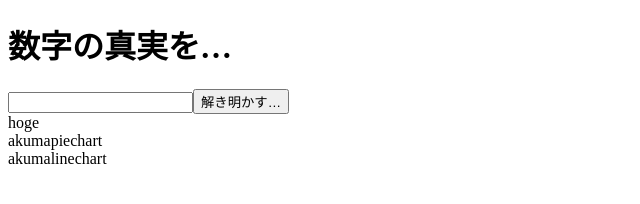
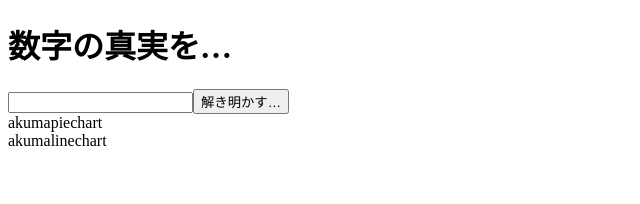
Before and after one commit to takuminish/666tool-React, a React (Create React App) app: page / in a window 1280 px wide. Shown: the top 204 px of the page, without its empty margins (0-640 px from the left). Built offline with nearby package versions, Linux system fonts and the light colour scheme.

Commit message:
入力した値の正負によって結果を変える

```diff
--- /dev/null
+++ b/src/components/AkumaResult.js
@@ -0,0 +1,16 @@
+import React from 'react'
+import AkumaView from './AkumaView'
+import AkumaChart from './AkumaChart';
+
+class AkumaResult extends React.Component {
+
+    render() {
+        const {inputValue} = this.props;
+        return(
+            <div>
+                {inputValue > 0? <AkumaView /> : <AkumaChart /> }
+            </div>
+        );
+    }
+}
+export default AkumaResult;
--- a/src/components/App.js
+++ b/src/components/App.js
@@ -1,19 +1,13 @@
 import React from 'react'
 import AkumaForm from './AkumaForm'
-import AkumaView from './AkumaView'
-import AkumaChart from './AkumaChart'
+import AkumaResult from './AkumaResult'
 
 class App extends React.Component {
     render() {
         return (
             <div>
-
                 <AkumaForm handleClick={this.props.handleClick}/>
-
-                <AkumaView inputValue={this.props.input}/>
-
-                <AkumaChart />
-
+                <AkumaResult inputValue={this.props.input}/>
             </div>
         );
     }
```
